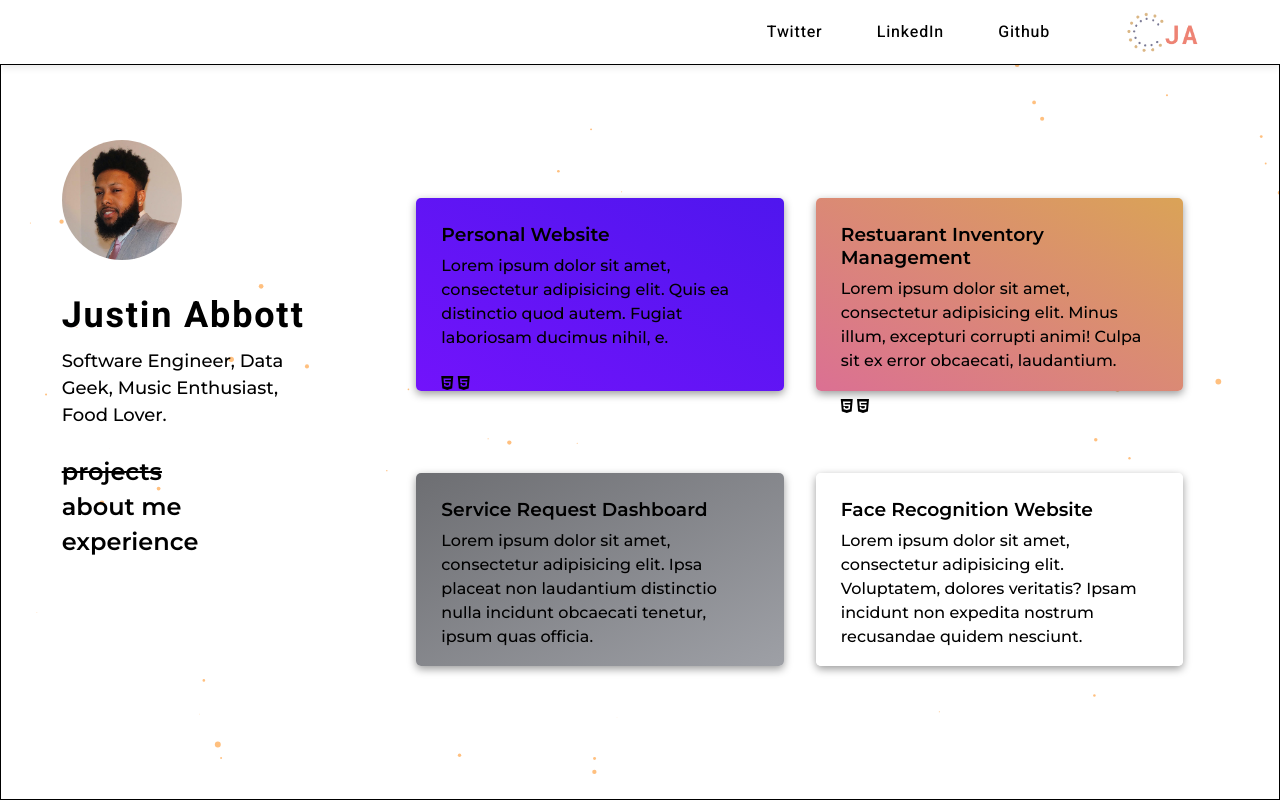
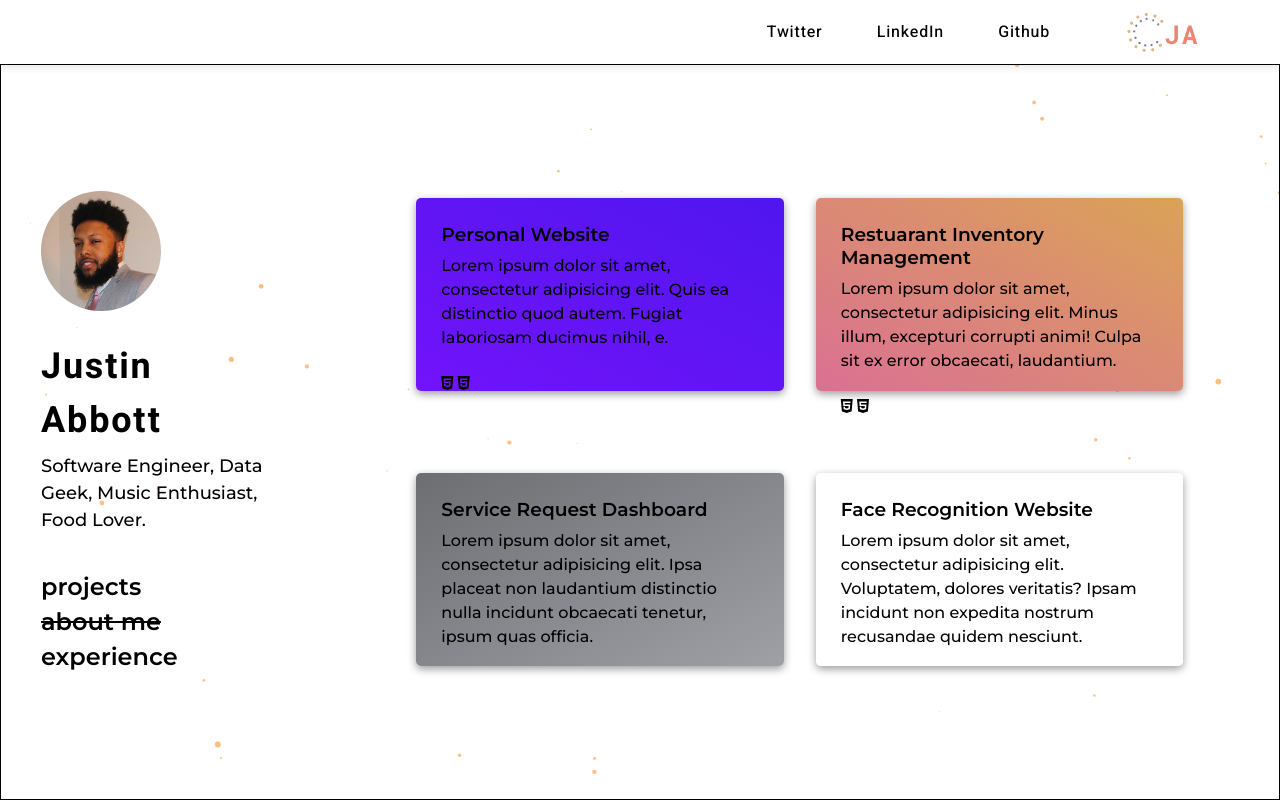
Before and after one commit to JustinAbbottcs/personal-site, a plain HTML site: page index.html in a window 1280 px wide. Drawn offline with nearby package versions, Linux system fonts and the light colour scheme.

Commit message:
Fixed side bar positioning

```diff
--- a/index.html
+++ b/index.html
@@ -34,14 +34,14 @@
 					<p class="about">
 					Software Engineer, Data Geek, Music Enthusiast, Food Lover.
 					</p>
-				</div>
-				<div class="navcontainer">
-					<nav class="navbox">
-						<a class="active" href="./index.html">projects</a>
-						<a href="./aboutme.html">about me</a>
-						<a href="./experience.html">experience</a>
-<!-- 						<a href="">contact me</a>
- -->					</nav>
+					<div class="navcontainer">
+						<nav class="navbox">
+							<a href="./index.html">projects</a>
+							<a class="active" href="./aboutme.html">about me</a>
+							<a href="./experience.html">experience</a>
+							<!-- <a href="">contact me</a> -->
+						</nav>
+					</div>
 				</div>
 			</div>
 			<!-- Left Pannel -->
--- a/style.css
+++ b/style.css
@@ -68,13 +68,13 @@
 .sidenav {
 	grid-area: sidenav;
 	/*background-color: lightgreen;*/
-	justify-self: center;
+	/*justify-self: center;*/
 	display: flex;
 	flex-direction: column;
-	justify-content: start;
-	align-items: start;
+	justify-content: center;
+	align-items: center;
 	/*padding-top: 50px;*/
-	margin-left: 45px;
+	/*margin-left: 45px;*/
 	/*justify-content: space-evenly;*/
 }
 
@@ -127,8 +127,8 @@ header li {
 }
 
 .info {
-	margin-top: 75px;
-	margin-bottom: 25px;
+	/*background-color: red;*/
+	padding: 40px;
 }
 
 .name {
@@ -140,7 +140,8 @@ header li {
 }
 
 .navcontainer {
-
+	/*background-color: pink;*/
+	margin-top: 35px;
 }
 
 .navbox {
```
Also changed, not shown: aboutme.html (+2 -2 lines).
